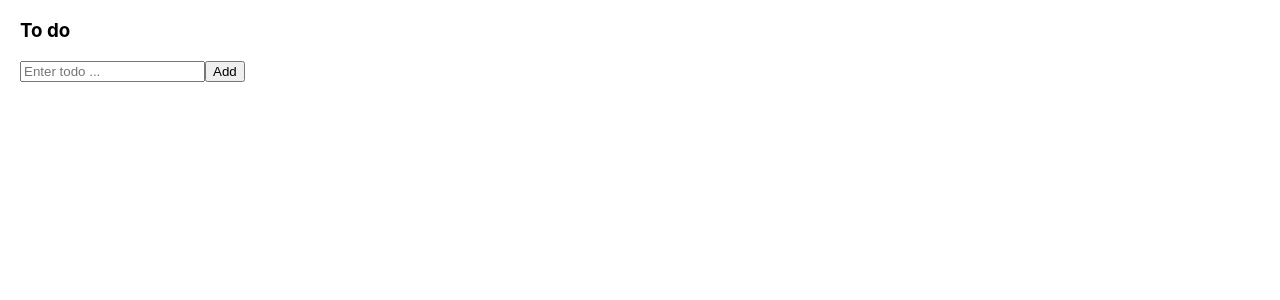
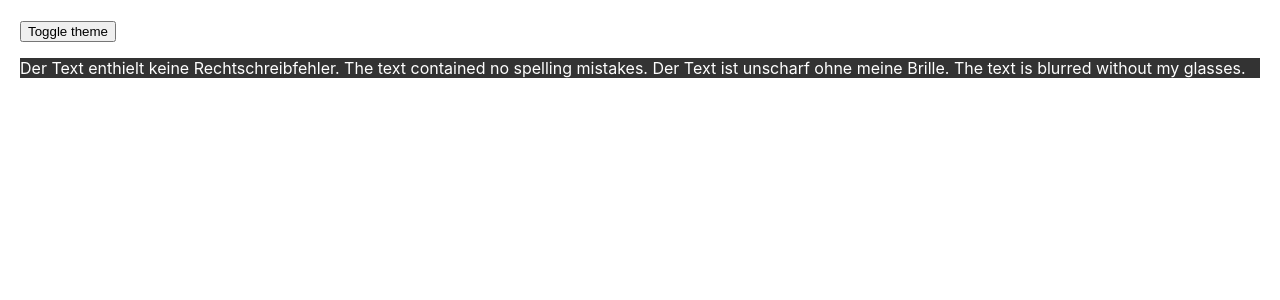
Before and after one commit to minh1304/testReact, a React (Create React App) app: page / in a window 1280 px wide. Shown: the top 300 px of the page. Built offline with nearby package versions, Linux system fonts and the light colour scheme.

Commit message:
useContext

```diff
--- a/src/App.css
+++ b/src/App.css
@@ -1,38 +1,4 @@
-.App {
-  text-align: center;
+.dark {
+  color: #fff;
+  background-color: #333;
 }
-
-.App-logo {
-  height: 40vmin;
-  pointer-events: none;
-}
-
-@media (prefers-reduced-motion: no-preference) {
-  .App-logo {
-    animation: App-logo-spin infinite 20s linear;
-  }
-}
-
-.App-header {
-  background-color: #282c34;
-  min-height: 100vh;
-  display: flex;
-  flex-direction: column;
-  align-items: center;
-  justify-content: center;
-  font-size: calc(10px + 2vmin);
-  color: white;
-}
-
-.App-link {
-  color: #61dafb;
-}
-
-@keyframes App-logo-spin {
-  from {
-    transform: rotate(0deg);
-  }
-  to {
-    transform: rotate(360deg);
-  }
-}
--- a/src/App.js
+++ b/src/App.js
@@ -1,5 +1,15 @@
-import TodoApp from './ToDo'
-function App() {
-  return <TodoApp/>
+import Content from "./Content"
+import {useContext} from "react"
+import {ThemeContext} from './ThemeContext'
+import './App.css'
+function App () {
+  const context = useContext(ThemeContext)
+  return (
+      <div style={{padding: '20px'}}>
+        <button onClick={context.toggleTheme}>Toggle theme</button>
+        <Content/>
+      </div>
+
+  )
 }
 export default App
--- a/src/Content.js
+++ b/src/Content.js
@@ -1,13 +1,9 @@
-import React, {memo, useRef,useEffect,useState} from 'react'
-
-function Content({onIncrease}) {
-    console.log('re-render');
+import Paragraph from "./Paragraph";
+function Content() {
     return (
-        <>
-            <h2>Heloo</h2>
-            <button onClick={onIncrease}>Click me!!</button>
-        </>
-
+        <div>
+            <Paragraph/>
+        </div>
     )
 }
-export default memo(Content)
+export default Content
--- /dev/null
+++ b/src/Paragraph.js
@@ -0,0 +1,11 @@
+import { useContext} from 'react'
+import {ThemeContext} from './ThemeContext'
+function Paragraph() {
+    const context = useContext(ThemeContext)
+    return (
+        <p className={context.theme}>
+            Der Text enthielt keine Rechtschreibfehler. The text contained no spelling mistakes. Der Text ist unscharf ohne meine Brille. The text is blurred without my glasses.
+        </p>
+    )
+}
+export default Paragraph
--- /dev/null
+++ b/src/ThemeContext.js
@@ -0,0 +1,18 @@
+import {useState, createContext} from 'react'
+const ThemeContext = createContext()
+function ThemeProvider({children}) {
+    const [theme, setTheme] = useState('dark')
+    const toggleTheme = () => {
+        setTheme(theme === 'dark' ? 'light' : 'dark')
+    }
+    const value = {
+        theme,
+        toggleTheme
+    }
+    return (
+        <ThemeContext.Provider value={value}>
+            {children}
+        </ThemeContext.Provider>
+    )
+}
+export {ThemeContext, ThemeProvider}
--- a/src/index.js
+++ b/src/index.js
@@ -3,7 +3,7 @@
 import './index.css';
 import App from './App';
 import reportWebVitals from './reportWebVitals';
-
+import {ThemeProvider} from './ThemeContext'
 //Fake comment
 // function emitComment(id) {
 //   setInterval(() => {
@@ -20,7 +20,9 @@
 const root = ReactDOM.createRoot(document.getElementById('root'));
 root.render(
   <React.StrictMode>
-    <App />
+    <ThemeProvider>
+      <App/>
+    </ThemeProvider>
   </React.StrictMode>
 );
 
```
